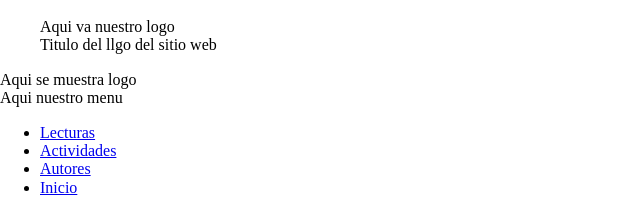
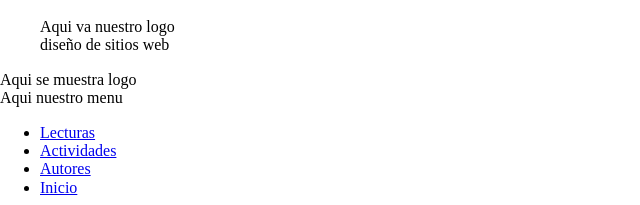
Before and after one commit to jairo3420beltran/dise-oweb2, a plain HTML site: page Actividades.html in a window 1280 px wide. Shown: the part 172-377 px from the top of the page, 0-640 px from the left. Drawn offline with nearby package versions, Linux system fonts and the light colour scheme.

Commit message:
comic1 jai
titulo situio

```diff
--- a/Actividades.html
+++ b/Actividades.html
@@ -17,7 +17,7 @@ interactivas de refuerzo que el OVI ofrecerá para sus usuarios.</h1>
 	<figure>
 		<!--puede ser una imagen o e logo-->
 		Aqui va nuestro logo
-		<figcaption>Titulo del llgo del sitio web</figcaption>
+		<figcaption>diseño de sitios web</figcaption>
 	</figure>
 	Aqui se muestra logo
 	</header>
```
